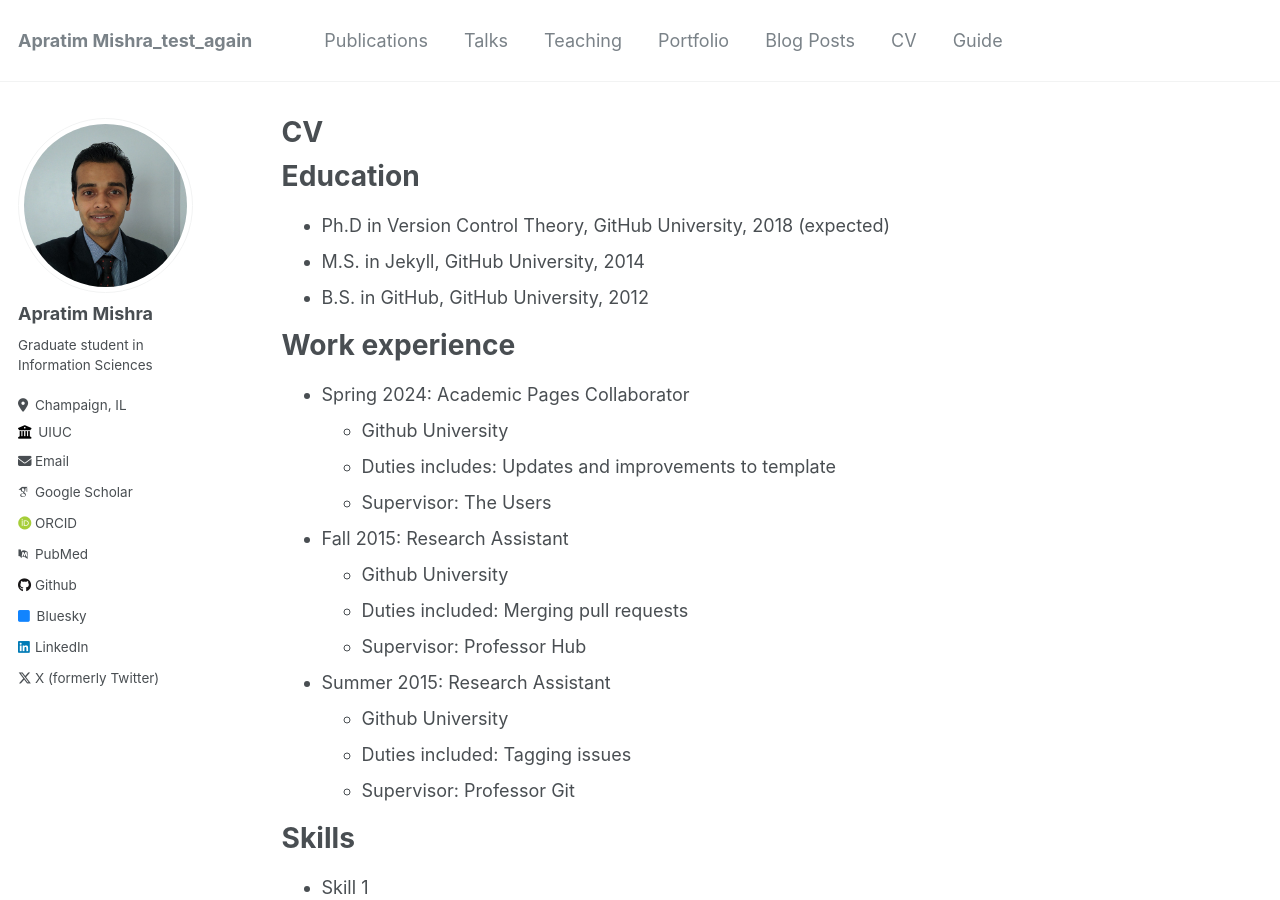
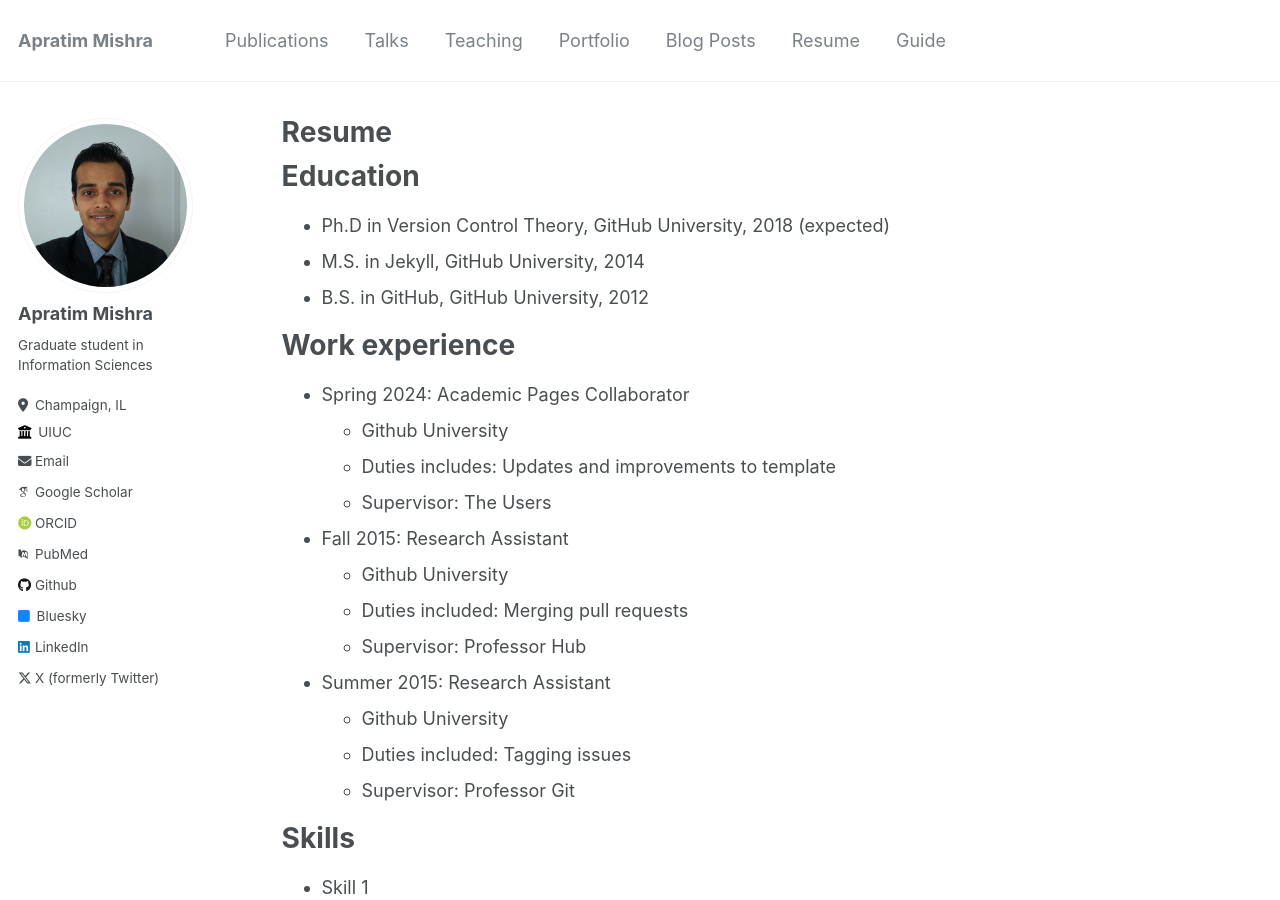
Before and after one commit to apratim-mishra/apratim-mishra.github.io, a Jekyll site: the page built from _pages/cv.md, in a window 1280 px wide and 900 px high. Built offline with Jekyll 4.4.1, drawn with Linux system fonts in a browser that asks for light colours; some web fonts are replaced.

Commit message:
some changes

```diff
--- a/_config.yml
+++ b/_config.yml
@@ -8,7 +8,7 @@
 
 # Basic Site Settings
 locale                   : "en-US"
-title                    : "Apratim Mishra_test_again"
+title                    : "Apratim Mishra"
 title_separator          : "-"
 name                     : &name "Apratim Mishra"
 description              : &description "Graduate student in Information Sciences"
--- a/_data/navigation.yml
+++ b/_data/navigation.yml
@@ -15,8 +15,8 @@ main:
   - title: "Blog Posts"
     url: /year-archive/
 
-  - title: "CV"
-    url: /cv/
+  - title: "Resume"
+    url: /resume/
 
   - title: "Guide"
     url: /markdown/
--- a/_pages/cv.md
+++ b/_pages/cv.md
@@ -1,7 +1,7 @@
 ---
 layout: archive
-title: "CV"
-permalink: /cv/
+title: "Resume"
+permalink: /resume/
 author_profile: true
 redirect_from:
   - /resume
```
Also changed, not shown: README.md (+5 -1 lines), _pages/publications.md (+1 -1 lines), _portfolio/portfolio-2.html (deleted, +0 -7 lines), 1 other file.
